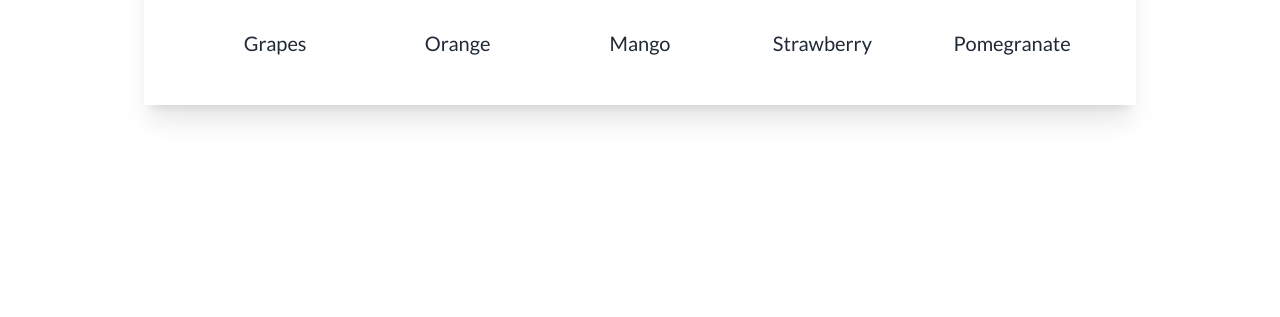
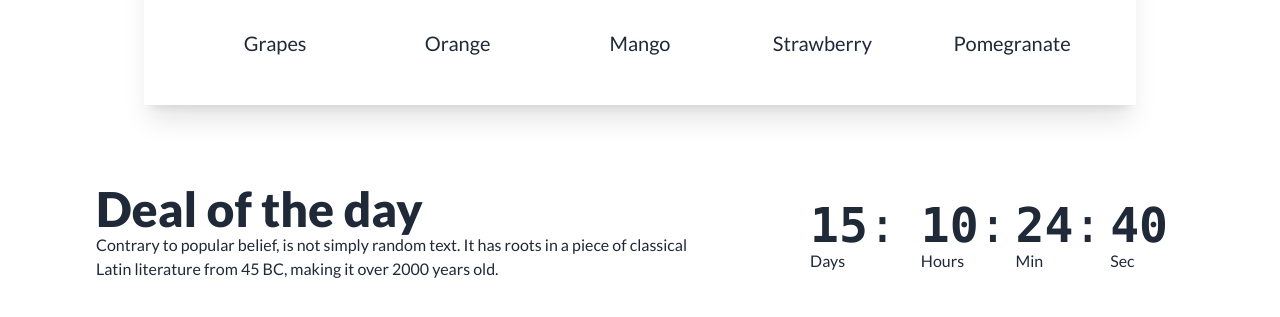
Before and after one commit to munna454/fruit-burst-web, a plain HTML site: page index.html in a window 1280 px wide. Shown: the part 1085-1402 px from the top of the page. Before the commit the page ends 1250 px from the top, so only its background shows below. Drawn offline with nearby package versions, Linux system fonts and the light colour scheme.

Commit message:
deal time added

```diff
--- a/index.html
+++ b/index.html
@@ -169,7 +169,53 @@
         <!-- banner section end -->
 
     </header>
+    <!-- main section started -->
     <main>
+      <!-- deal of the day section -->
+      <section class="max-w-screen-xl mx-auto px-8 md:px-16 lg:px-24 py-5 my-10">
+         <!-- deal details -->
+         <div class="flex flex-col md:flex-row justify-between  gap-8">
+           <div class="text-center md:text-start">
+              <h2 class="text-2xl md:text-5xl font-extrabold">Deal of the day</h2>
+              <p class="text-base font-normal">Contrary to popular belief, is not simply random text. It has roots in a piece of classical <br> Latin literature from 45 BC, making it over 2000 years old.</p>
+           </div>
+           <!-- time zone -->
+           <div class="items-center p-4">
+            <div class="grid grid-flow-col gap-2  ">
+              <div class="flex flex-col mr-4">
+                <span class="countdown font-mono text-5xl">
+                  <span class="text-xl md:text-5xl font-extrabold" style="--value:15;"></span>:
+                </span>
+                Days
+              </div>
+              <div class="flex flex-col">
+                <span class="countdown font-mono text-5xl">
+                  <span class="text-xl md:text-5xl font-extrabold" style="--value:10;"></span>:
+                </span>
+                Hours
+              </div>
+              <div class="flex flex-col">
+                <span class="countdown font-mono text-5xl">
+                  <span class="text-xl md:text-5xl font-extrabold" style="--value:24;"></span>:
+                </span>
+                Min
+              </div>
+              <div class="flex flex-col">
+                <span class="countdown font-mono text-5xl">
+                  <span class="text-xl md:text-5xl font-extrabold" style="--value:40;"></span>
+                </span>
+                Sec
+              </div>
+            </div>
+
+           </div>
+
+         </div>
+         <!-- deal card -->
+         <div class="grid">
+
+         </div>
+      </section>
 
     </main>
     <footer>
```
